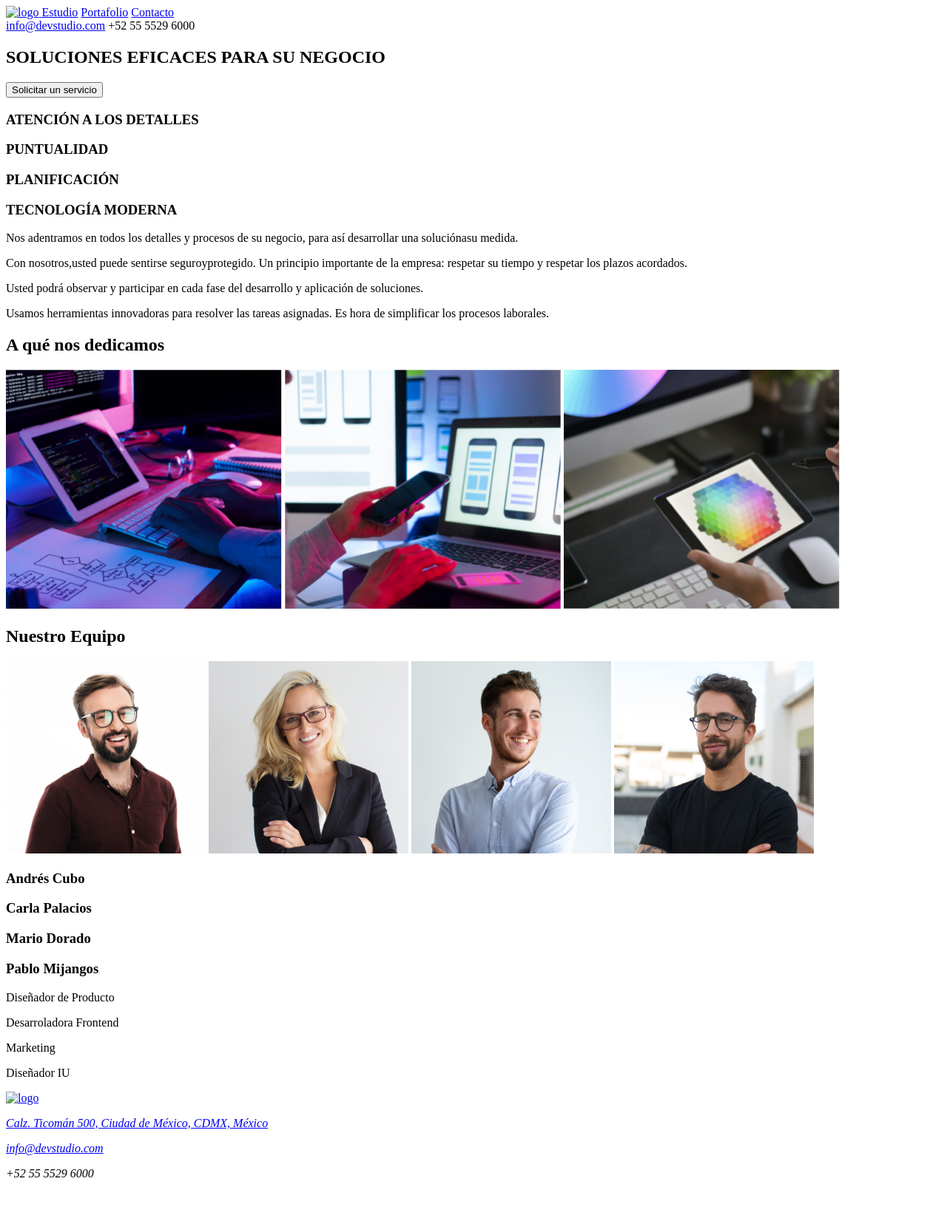
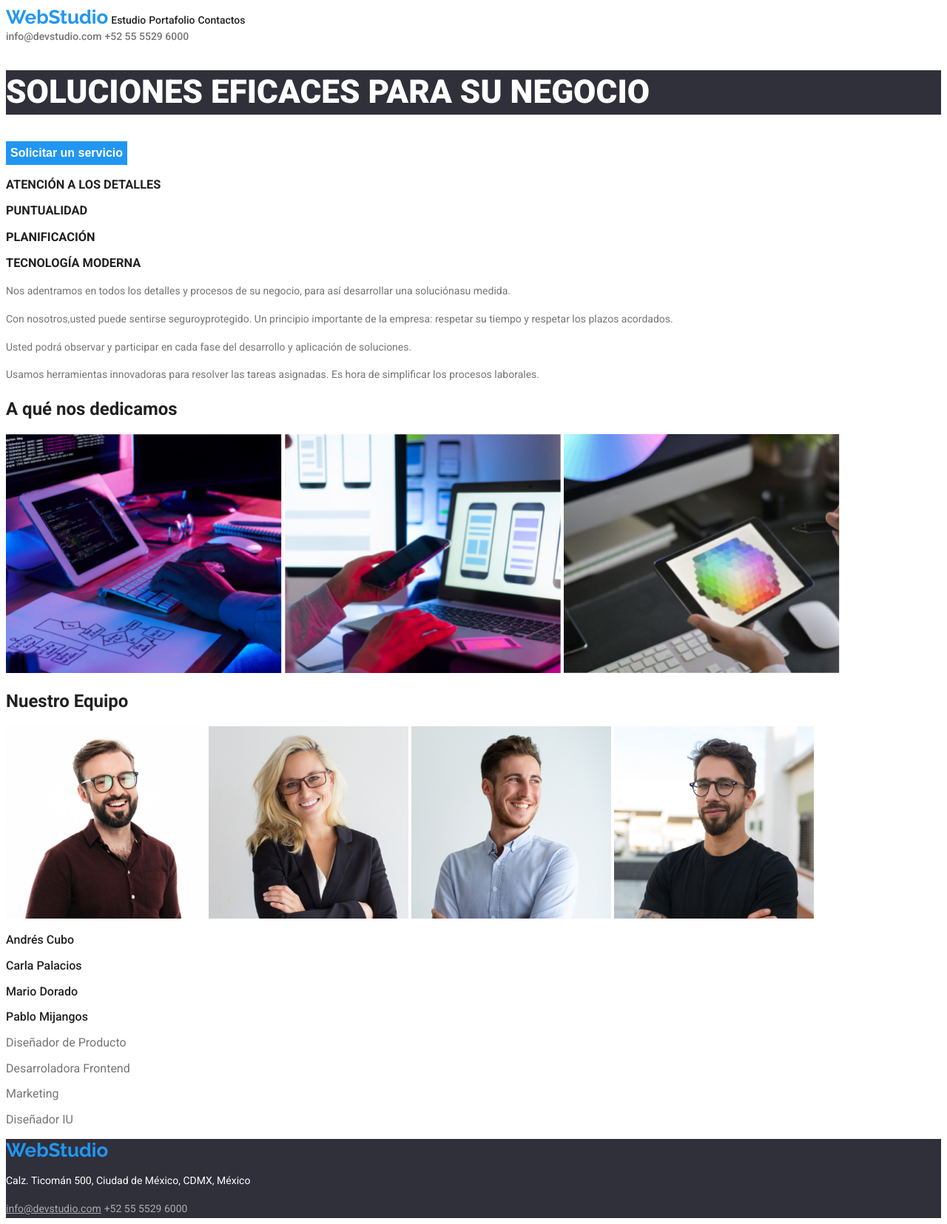
Before and after one commit to DFMendezS/goit-markup-hw-01, a plain HTML site: page index.html in a window 1280 px wide. Shown: the whole page at 74% size. Before the commit the page ends 1612 px from the top, so only its background shows below. Drawn offline with Linux system fonts and the light colour scheme.

Commit message:
tarea2-terminada-v-1

```diff
--- /dev/null
+++ b/css/styles.css
@@ -0,0 +1,83 @@
+body{
+    font-family: 'Roboto', sans-serif;
+    }
+
+body,.linkthrou,.directory{
+    color: #212121;
+    }
+
+.logo,.linkthrou,.infolinkh{
+        text-decoration: none;
+    }
+
+.logo,.linkthrou,.infolinkf,footer p{
+        font-style: normal;
+    }
+
+.logo{
+        font-family: 'Raleway',sans-serif; font-size: 26px; line-height: 1.2;
+    }
+
+h2,.linkthrou,.infolinkh,.htitle,.name,.branch{
+        line-height: 1.17;
+    }
+footer p,.infolinkf,.descript{
+        line-height: 1.71;
+    }
+.logo:hover,.logo:focus{
+        color: purple;
+    }
+.linkthrou,.infolinkh,.name{
+        font-weight: 500;
+    }
+h1{
+        font-size: 44px; line-height: 1.36; font-weight: 900;
+    }
+.hsection{
+        font-size: 36px;
+    }
+.camname{
+        font-size: 18px; line-height: 2;
+    }
+footer p,.infolinkh,.htitle,.linkthrou,.descript,.infolinkf{
+        font-size: 14px;
+    }
+.infolinkh,.descript,.branch,.branchp{
+        color: #757575;
+    }
+.btservice,.directory:hover{
+        background-color: #2196F3; line-height: 1.88;
+    }
+h2,.btservice,.htitle,.camname{
+        font-weight: 700;
+    }
+footer p,.descript,.branch,.branchp{
+    font-weight: 400;
+    }
+.name,.branch,.btservice,.branchp{
+    font-size: 16px;
+    }
+.logo,.btservice:hover,.btservice:focus,.linkthrou:hover,.linkthrou:focus,.infolinkh:hover,.infolinkh:focus,.infolinkf:hover,.infolinkf:focus{
+            color: #2196F3;
+    }
+footer, .backgroundh{
+            background-color: #2F303A;
+    }
+h1,footer p,.directory:hover,.btservice{
+            color: #fff;
+    }
+.btservice:hover,.btservice:focus{
+    background-color: #fff;
+    }
+.directory{
+    background-color: #f5f4fa;
+    }
+.btservice,.directory{
+    border: none; cursor: pointer;
+    }
+.directory:focus{
+    border: #212121;
+    }
+.infolinkf{
+        color: #ffffff99;
+    }
--- a/index.html
+++ b/index.html
@@ -6,38 +6,43 @@
     <meta charset="utf-8" />
     <meta name="Tarea 1 GoIT" content="Ejercicio practicas de programacion" />
     <title>Studio</title>
+    <link rel="stylesheet" href="CSS/styles.css" />
+    <link rel="preconnect" href="https://fonts.googleapis.com" />
+    <link rel="preconnect" href="https://fonts.gstatic.com" crossorigin />
+    <link
+      href="https://fonts.googleapis.com/css2?family=Raleway:wght@700&family=Roboto:wght@400;500;700;900&display=swap"
+      rel="stylesheet"
+    />
 </head>
 
 <body>
 
     <header>
         <nav>
-            <a href="index.html">
-                <img src=images/estudioweb.jpg alt="logo" width="145" height="31">
-            </a>
-            <a href=index.html>Estudio</a>
-            <a href=portafolio.html>Portafolio</a>
-            <a href=contacto.html>Contacto</a>
+            <a href="index.html" class="logo">WebStudio</a>
+            <a href=index.html class="linkthrou">Estudio</a>
+            <a href=portfolio.html class="linkthrou">Portafolio</a>
+            <a href=contacto.html class="linkthrou">Contactos</a>
         </nav>
-        <a href="mailto:info@devstudio.com">info@devstudio.com</a>
-        <a>+52 55 5529 6000</a>
+        <a href="mailto:info@devstudio.com" class="infolinkh">info@devstudio.com</a>
+        <a class="infolinkh">+52 55 5529 6000</a>
     </header>
 
     <main>
         <article>
-            <h1>SOLUCIONES EFICACES PARA SU NEGOCIO</h1>
-            <input type="button" value="Solicitar un servicio">
+            <h1 class="backgroundh">SOLUCIONES EFICACES PARA SU NEGOCIO</h1>
+            <input type="button" class="btservice" value="Solicitar un servicio" >
         </article>
         <article>
 
-            <div>
+            <div class="htitle">
                 <h3>ATENCIÓN A LOS DETALLES</h3>
                 <h3>PUNTUALIDAD</h3>
                 <h3>PLANIFICACIÓN</h3>
                 <h3>TECNOLOGÍA MODERNA</h3>
             </div>
 
-            <div>
+            <div class="descript">
                 <p>Nos adentramos en todos los detalles y procesos de su negocio, para así desarrollar una soluciónasu
                     medida.</p>
                 <p>Con nosotros,usted puede sentirse seguroyprotegido. Un principio importante de la empresa: respetar
@@ -50,7 +55,7 @@
         </article>
         <article>
             <div>
-                <h2>A qué nos dedicamos</h2>
+                <h2 class="hsecction">A qué nos dedicamos</h2>
             </div>
             <div>
                 <img src=images/tablet.jpg alt="tablet" width="373" height="323">
@@ -71,28 +76,27 @@
         </article>
         <article>
             <div>
-                <h3>Andrés Cubo</h3>
-                <h3>Carla Palacios</h3>
-                <h3>Mario Dorado</h3>
-                <h3>Pablo Mijangos</h3>
+                <h3 class="name">Andrés Cubo</h3>
+                <h3 class="name">Carla Palacios</h3>
+                <h3 class="name">Mario Dorado</h3>
+                <h3 class="name">Pablo Mijangos</h3>
             </div>
 
             <div>
-                <p>Diseñador de Producto</p>
-                <p>Desarroladora Frontend</p>
-                <p>Marketing</p>
-                <p>Diseñador IU</p>
+                <p class="branch">Diseñador de Producto</p>
+                <p class="branch">Desarroladora Frontend</p>
+                <p class="branch">Marketing</p>
+                <p class="branch">Diseñador IU</p>
             </div>
         </article>
     </main>
 
     <footer>
-        <a href="index.html">
-            <img src=images/estudioweb.jpg alt="logo" width="145" height="31">
+        <a href="index.html" class="logo">WebStudio</a>
             <address>
                 <p>Calz. Ticomán 500, Ciudad de México, CDMX, México</p>
-                <a href="mailto:info@devstudio.com">info@devstudio.com</a>
-                <p>+52 55 5529 6000</p>
+                <a href="mailto:info@devstudio.com" class="infolinkf">info@devstudio.com</a>
+                <a class="infolinkf">+52 55 5529 6000</a>
             </address>
     </footer>
 </body>
```
Also changed, not shown: portfolio.html (added, +99 -0 lines), images/elimit.jpg (added), images/inspiracion.jpg (added), images/ncreci.jpg (added), images/novsgs.jpg (added), images/pcajas.jpg (added), images/pprime.jpg (added), images/proyectolab.jpg (added), images/restaurantesf.jpg (added), images/tecnoduck.jpg (added).
